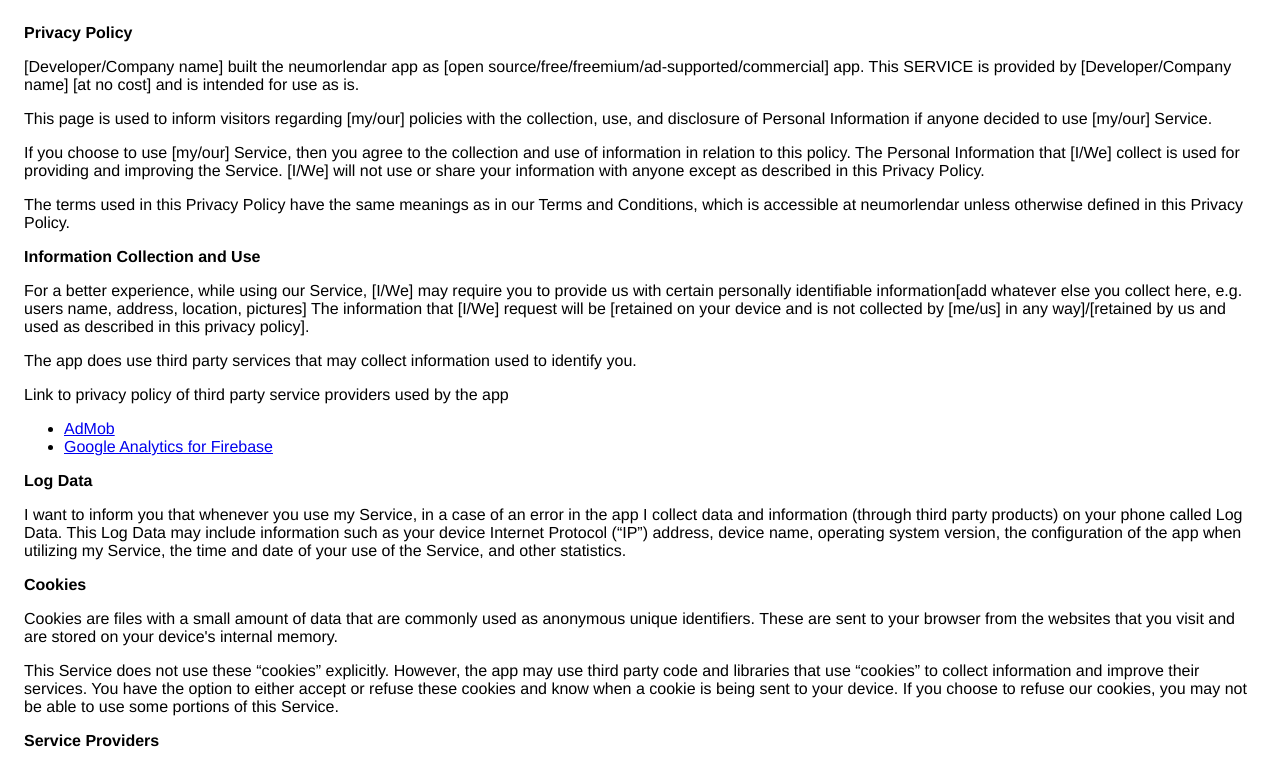
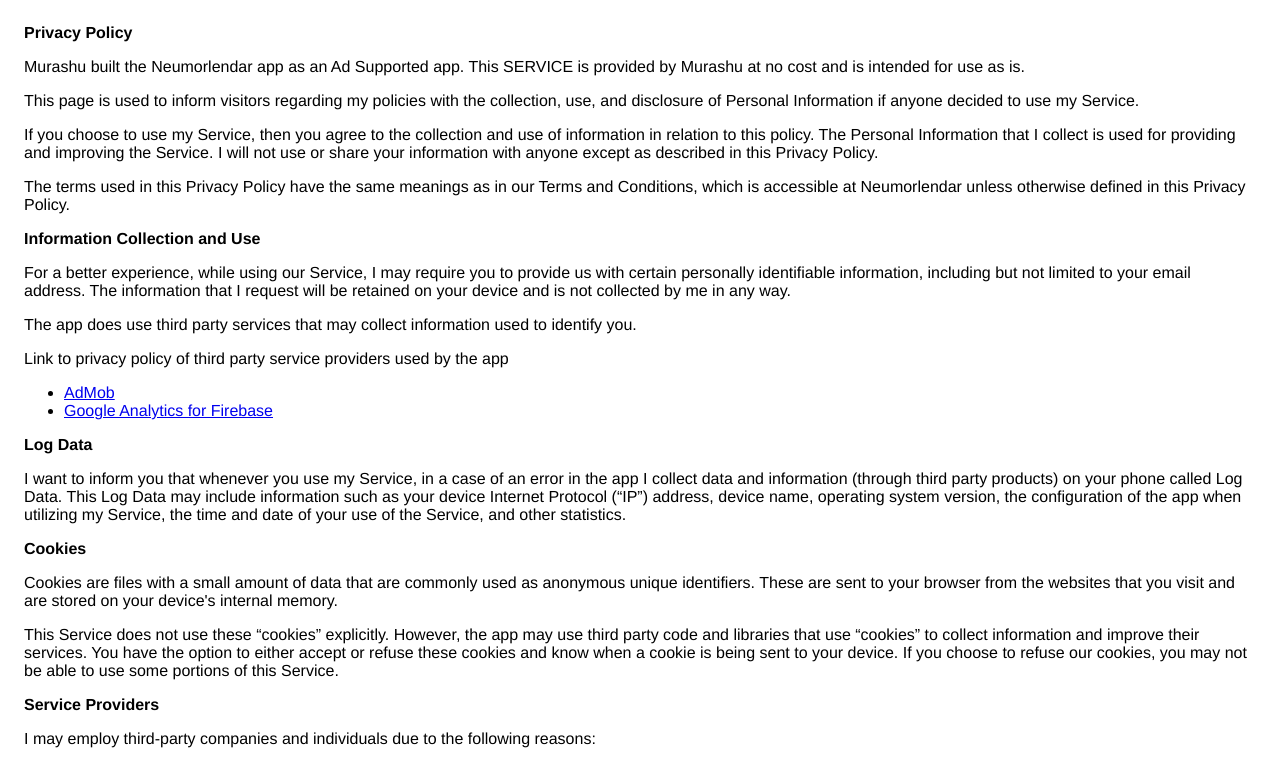
Before and after one commit to Murashu7/neumorlendar_privacy_policy, a plain HTML site: page index.html in a window 1280 px wide. Shown: the top 761 px of the page. Drawn offline with Linux system fonts and the light colour scheme.

Commit message:
Update index.html

```diff
--- a/index.html
+++ b/index.html
@@ -8,29 +8,29 @@
     </head>
     <body>
     <strong>Privacy Policy</strong> <p>
-                  [Developer/Company name] built the neumorlendar app as
-                  [open source/free/freemium/ad-supported/commercial] app. This SERVICE is provided by
-                  [Developer/Company name] [at no cost] and is intended for use as
+                  Murashu built the Neumorlendar app as
+                  an Ad Supported app. This SERVICE is provided by
+                  Murashu at no cost and is intended for use as
                   is.
                 </p> <p>
-                  This page is used to inform visitors regarding [my/our]
+                  This page is used to inform visitors regarding my
                   policies with the collection, use, and disclosure of Personal
-                  Information if anyone decided to use [my/our] Service.
+                  Information if anyone decided to use my Service.
                 </p> <p>
-                  If you choose to use [my/our] Service, then you agree to
+                  If you choose to use my Service, then you agree to
                   the collection and use of information in relation to this
-                  policy. The Personal Information that [I/We] collect is
-                  used for providing and improving the Service. [I/We] will not use or share your information with
+                  policy. The Personal Information that I collect is
+                  used for providing and improving the Service. I will not use or share your information with
                   anyone except as described in this Privacy Policy.
                 </p> <p>
                   The terms used in this Privacy Policy have the same meanings
                   as in our Terms and Conditions, which is accessible at
-                  neumorlendar unless otherwise defined in this Privacy Policy.
+                  Neumorlendar unless otherwise defined in this Privacy Policy.
                 </p> <p><strong>Information Collection and Use</strong></p> <p>
-                  For a better experience, while using our Service, [I/We]
+                  For a better experience, while using our Service, I
                   may require you to provide us with certain personally
-                  identifiable information[add whatever else you collect here, e.g. users name, address, location, pictures] The information that
-                  [I/We] request will be [retained on your device and is not collected by [me/us] in any way]/[retained by us and used as described in this privacy policy].
+                  identifiable information, including but not limited to your email address. The information that
+                  I request will be retained on your device and is not collected by me in any way.
                 </p> <div><p>
                     The app does use third party services that may collect
                     information used to identify you.
@@ -96,14 +96,14 @@
                   personal information, please contact me so that
                   I will be able to do necessary actions.
                 </p> <p><strong>Changes to This Privacy Policy</strong></p> <p>
-                  [I/We] may update our Privacy Policy from
+                  I may update our Privacy Policy from
                   time to time. Thus, you are advised to review this page
-                  periodically for any changes. [I/We] will
+                  periodically for any changes. I will
                   notify you of any changes by posting the new Privacy Policy on
                   this page.
                 </p> <p>This policy is effective as of 2021-10-21</p> <p><strong>Contact Us</strong></p> <p>
-                  If you have any questions or suggestions about [my/our]
-                  Privacy Policy, do not hesitate to contact [me/us] at murashu.apple.dev@gmail.com.
+                  If you have any questions or suggestions about my
+                  Privacy Policy, do not hesitate to contact me at murashu.apple.dev@gmail.com.
                 </p> <p>This privacy policy page was created at <a href="https://privacypolicytemplate.net" target="_blank" rel="noopener noreferrer">privacypolicytemplate.net </a>and modified/generated by <a href="https://app-privacy-policy-generator.nisrulz.com/" target="_blank" rel="noopener noreferrer">App Privacy Policy Generator</a></p>
     </body>
     </html>
```
